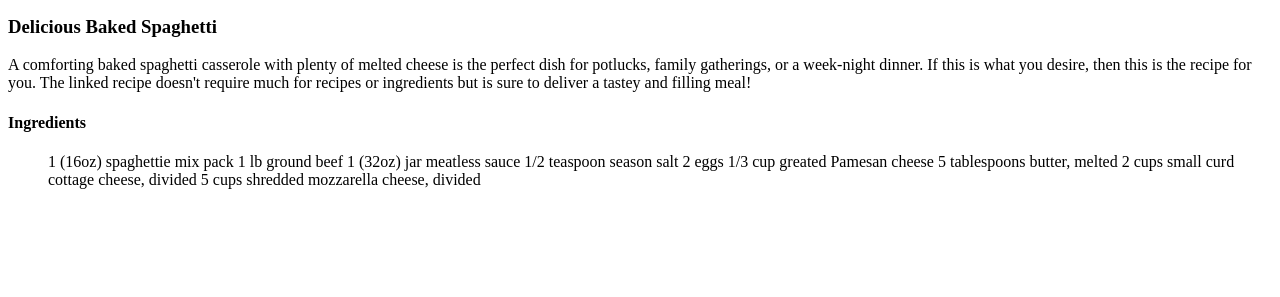
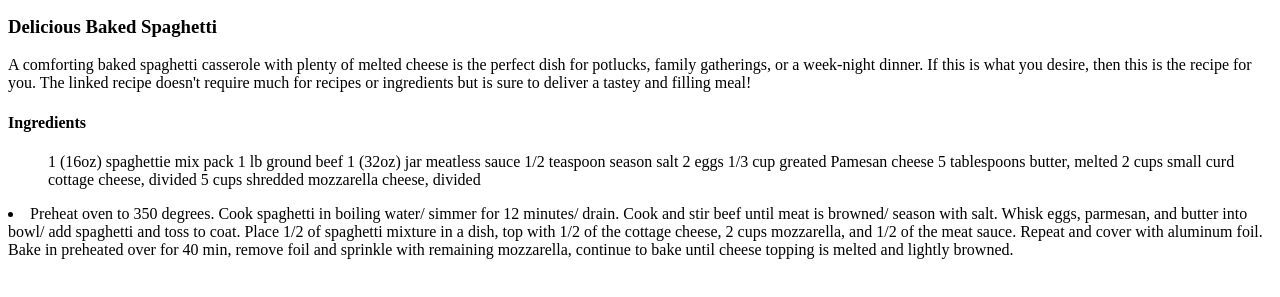
Before and after one commit to mcmathis91/theodinproject-recipes, a plain HTML site: page index.html in a window 1280 px wide. Shown: the part 101-398 px from the top of the page. Drawn offline with Linux system fonts and the light colour scheme.

Commit message:
Add ordered list of recipe steps

```diff
--- a/index.html
+++ b/index.html
@@ -24,5 +24,14 @@
                 2 cups small curd cottage cheese, divided
                 5 cups shredded mozzarella cheese, divided
             </ul>
+
+            <li>
+                Preheat oven to 350 degrees.
+                Cook spaghetti in boiling water/ simmer for 12 minutes/ drain.
+                Cook and stir beef until meat is browned/ season with salt.
+                Whisk eggs, parmesan, and butter into bowl/ add spaghetti and toss to coat.
+                Place 1/2 of spaghetti mixture in a dish, top with 1/2 of the cottage cheese, 2 cups mozzarella, and 1/2 of the meat sauce. Repeat and cover with aluminum foil.
+                Bake in preheated over for 40 min, remove foil and sprinkle with remaining mozzarella, continue to bake until cheese topping is melted and lightly browned.
+            </li>
 </body>
 </html>
```
